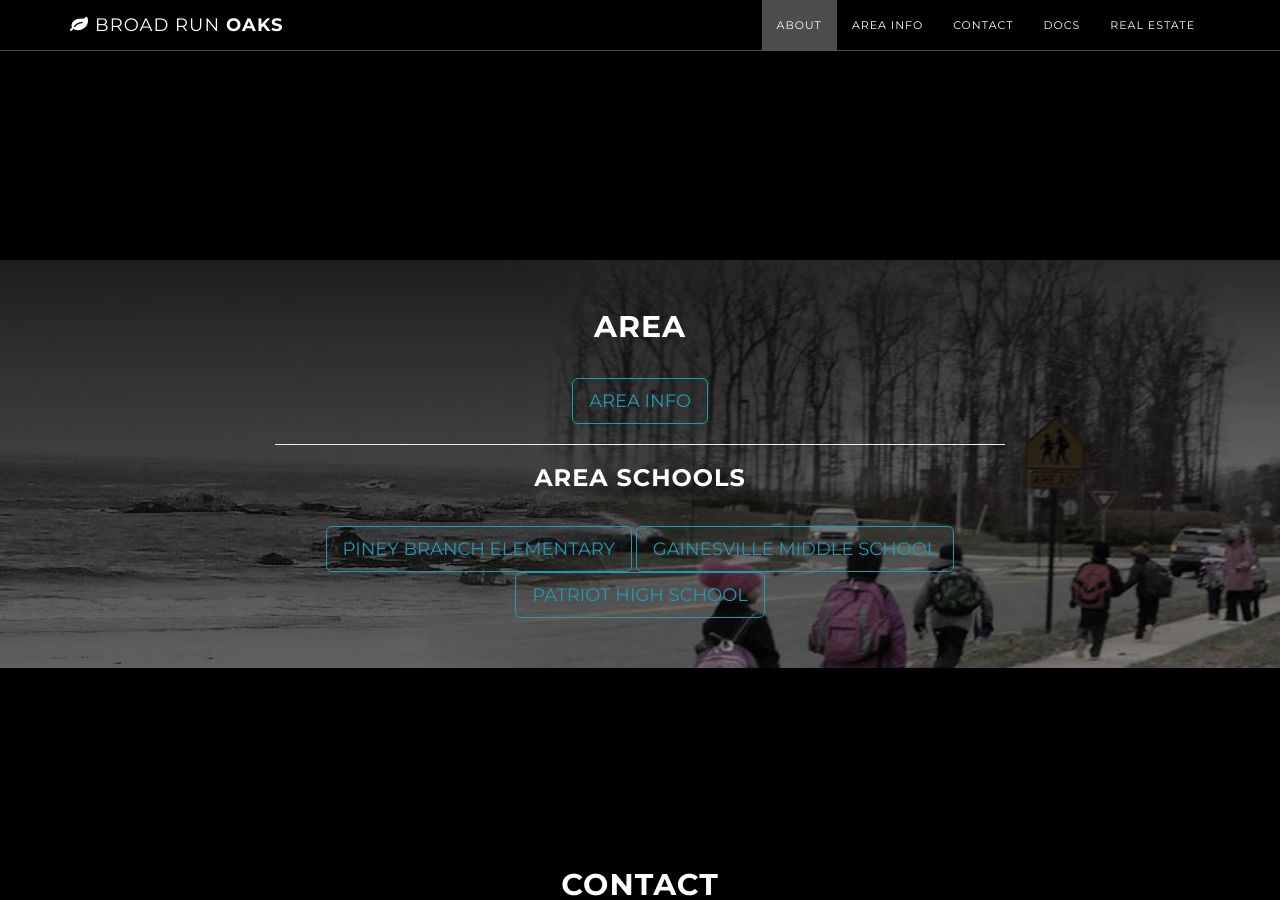
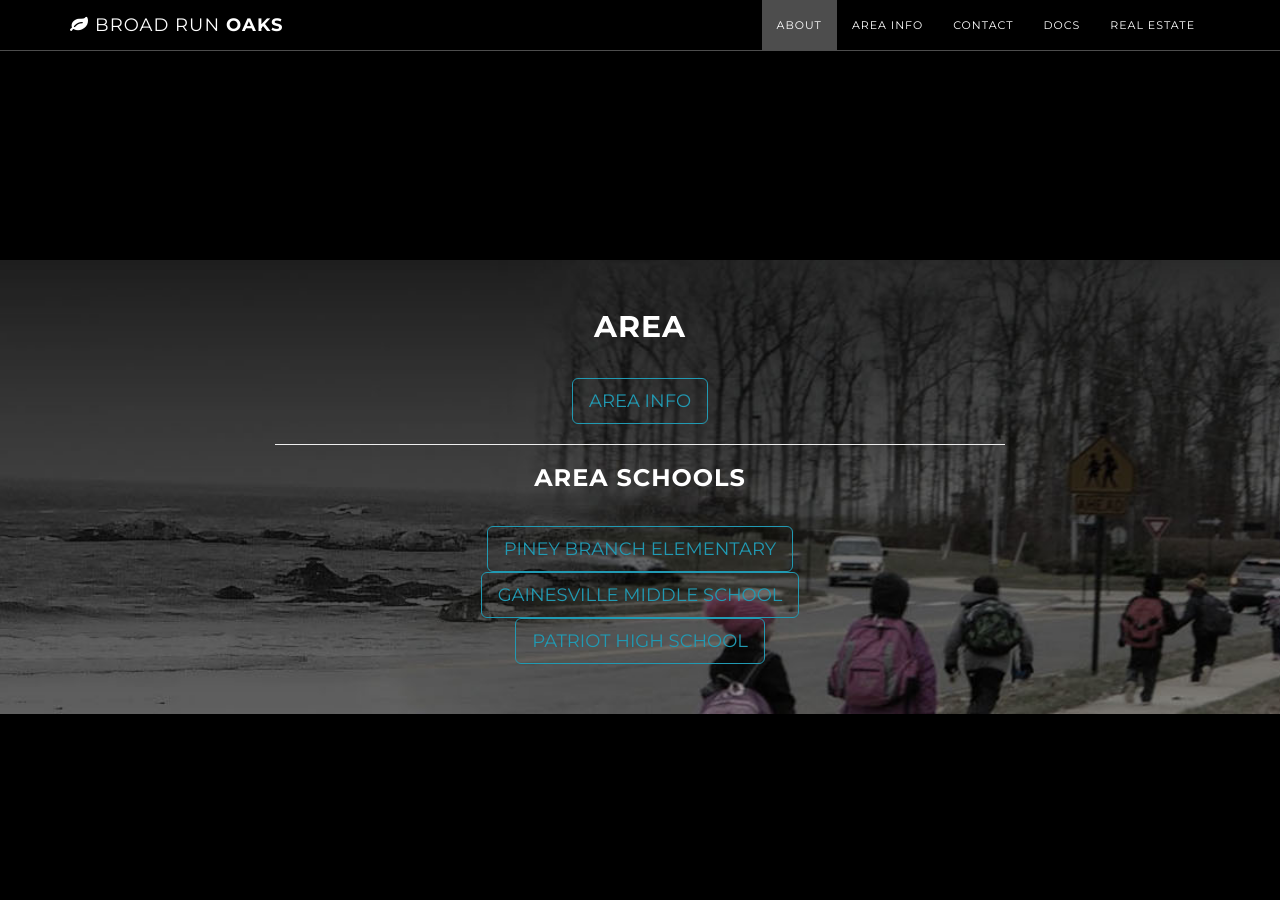
Before and after one commit to BroadRunOaks/broadrunoaks.github.io, a Jekyll site: the page built from index.html, in a window 1280 px wide and 900 px high, scrolled down 1514 px. Built offline with Jekyll 4.4.1, drawn with Linux system fonts in a browser that asks for light colours; Markdown is read by kramdown in place of the engine named in the settings.

Commit message:
Update area.html

```diff
--- a/_includes/area.html
+++ b/_includes/area.html
@@ -11,13 +11,13 @@
                     <h3>Area Schools</h3>
                     <a href="http://pineybranches.schools.pwcs.edu" class="btn btn-default btn-lg">
                       <span class="school-name">Piney Branch Elementary</span>
-                    </a>
+                    </a><br/>
                     <a href="http://gainesvillems.schools.pwcs.edu" class="btn btn-default btn-lg">
                       <span class="school-name">Gainesville Middle School</span>
-                    </a>
+                    </a><br/>
                     <a href="http://patrioths.schools.pwcs.edu" class="btn btn-default btn-lg">
                       <span class="school-name">Patriot High School</span>
-                    </a>
+                    </a><br/>
                 </div>
             </div>
         </div>
```
